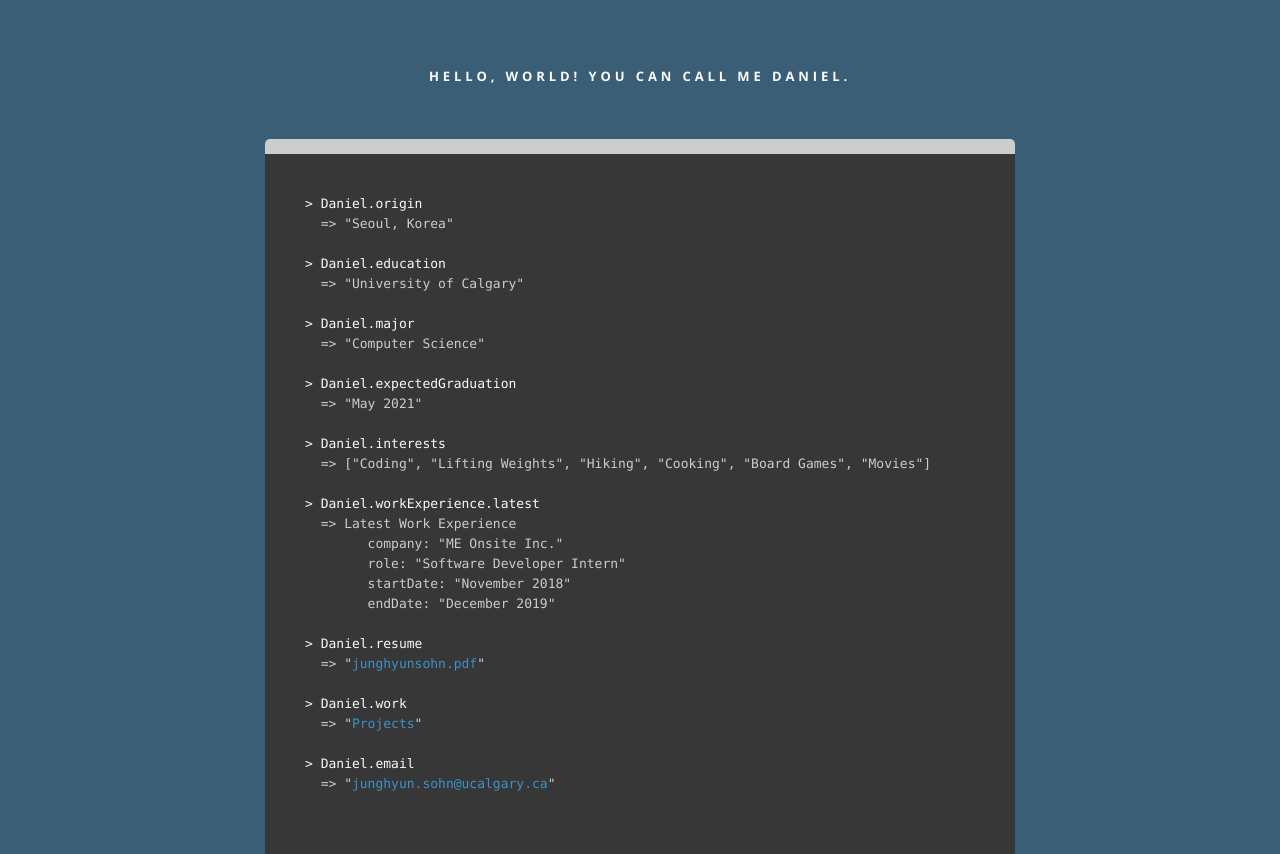
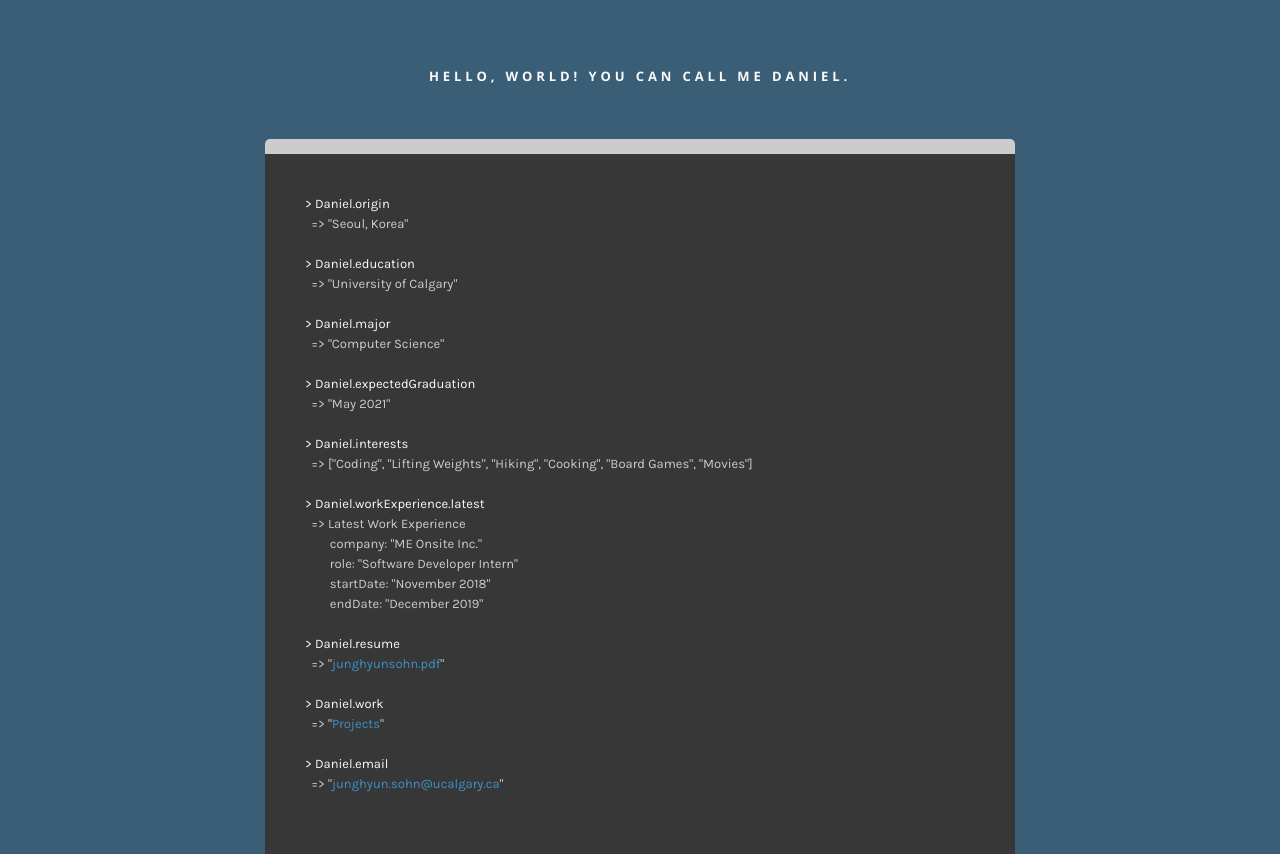
Before and after one commit to DanSohn/DanSohn.github.io, a website: page index.html in a window 1280 px wide. Shown: the part 303-1157 px from the top of the page. Drawn offline with nearby package versions, Linux system fonts and the light colour scheme.

Commit message:
fixed errors in css

```diff
--- a/css/website.css
+++ b/css/website.css
@@ -121,10 +121,8 @@ a img {
     width: 750px;
     margin: 0 auto;
     padding-top: 15px;
-    font-size: 30px;
     background: #ccc;
     height: 700px;
-    font-family: 'Monaco', 'Courier New';
     text-align: left;
     font-size: 13px;
     color: #fafafa;
```
